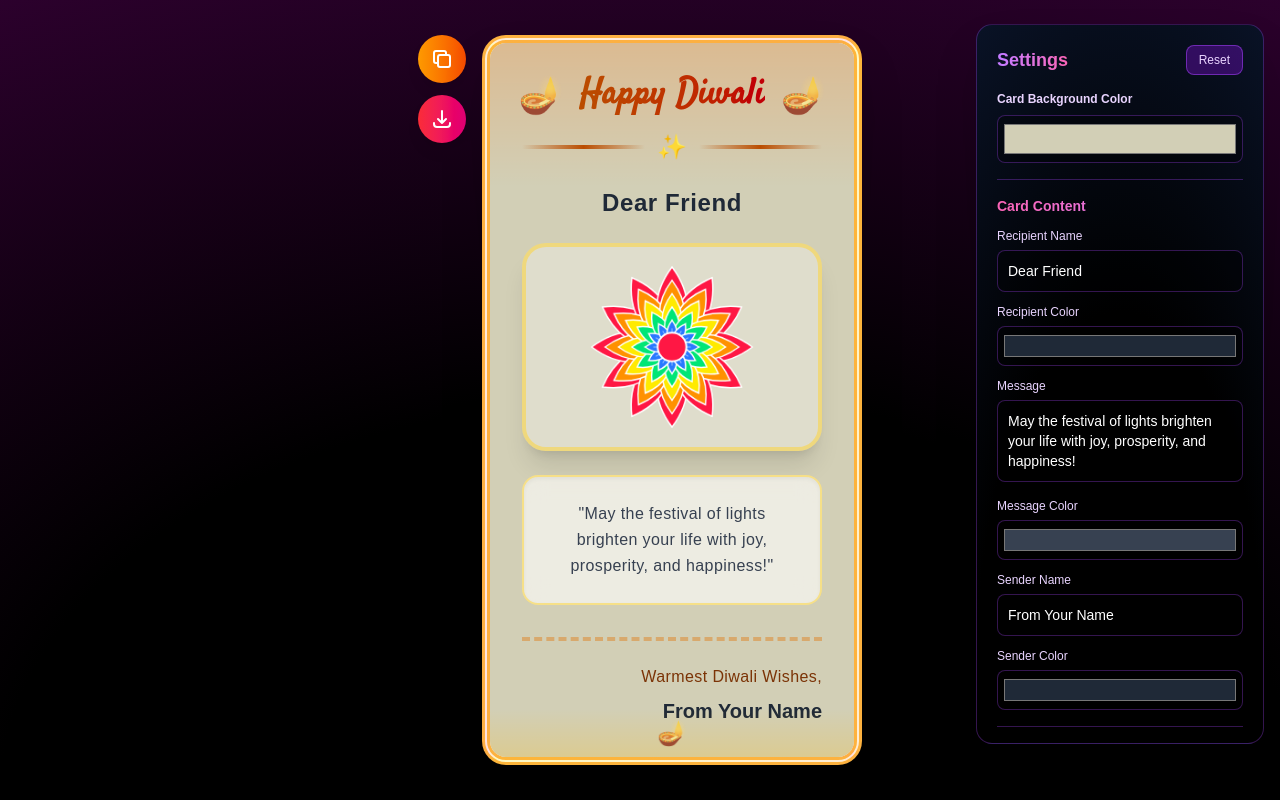
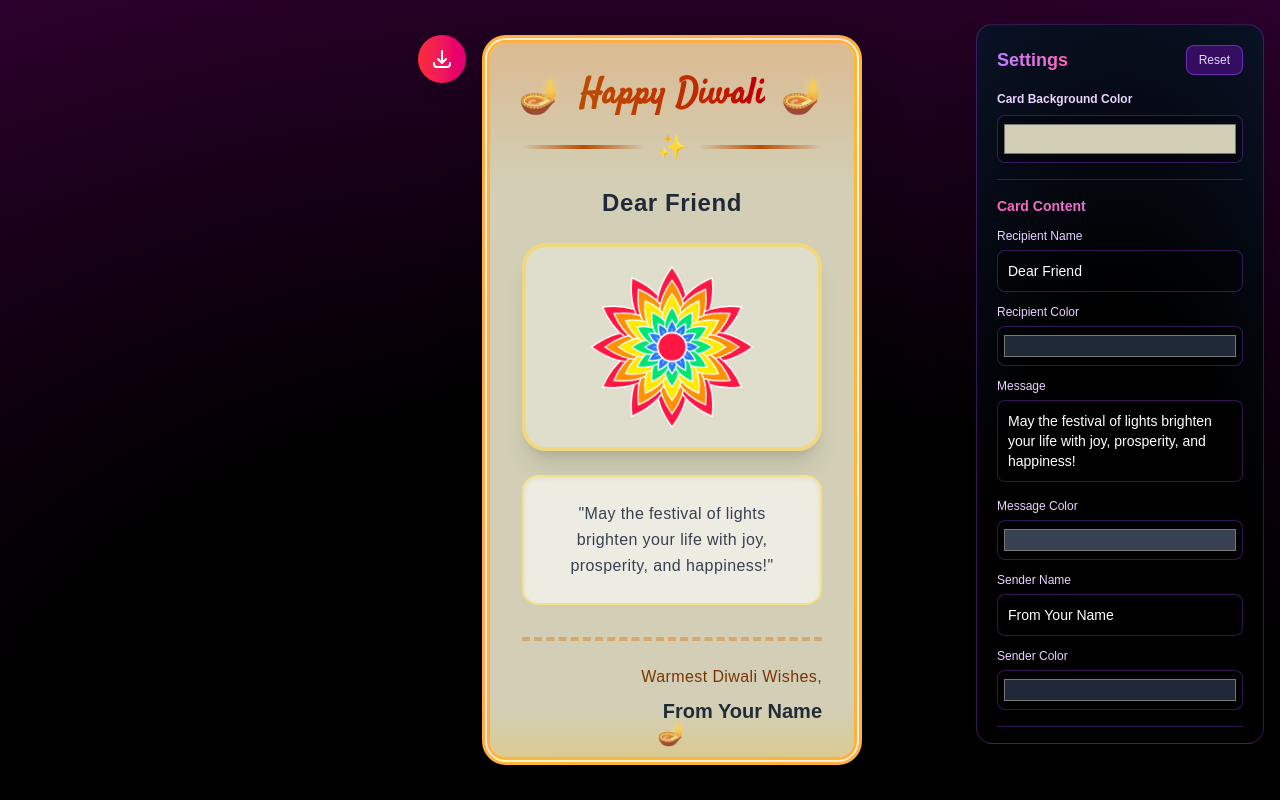
Before and after one commit to aryankumar07/rangwali, a Next.js app: page / in a window 1280 px wide. Built offline with nearby package versions, Linux system fonts and the light colour scheme; a web font is replaced by a local one.

Commit message:
fix: removed copy

```diff
--- a/components/card.jsx
+++ b/components/card.jsx
@@ -108,21 +108,6 @@ const Card = () => {
 
       {/* Action Buttons - Left Side */}
       <div className="flex flex-row md:flex-col gap-3">
-        <button
-          onClick={copyToClipboard}
-          title="Copy to clipboard"
-          className="p-3 rounded-full shadow-lg transition-all bg-gradient-to-r from-amber-500 to-orange-600 text-white hover:from-amber-600 hover:to-orange-700 hover:scale-110"
-        >
-          {copied ? (
-            <svg className="w-6 h-6" fill="none" stroke="currentColor" viewBox="0 0 24 24">
-              <path strokeLinecap="round" strokeLinejoin="round" strokeWidth={2} d="M5 13l4 4L19 7" />
-            </svg>
-          ) : (
-            <svg className="w-6 h-6" fill="none" stroke="currentColor" viewBox="0 0 24 24">
-              <path strokeLinecap="round" strokeLinejoin="round" strokeWidth={2} d="M8 16H6a2 2 0 01-2-2V6a2 2 0 012-2h8a2 2 0 012 2v2m-6 12h8a2 2 0 002-2v-8a2 2 0 00-2-2h-8a2 2 0 00-2 2v8a2 2 0 002 2z" />
-            </svg>
-          )}
-        </button>
 
         <button
           onClick={downloadCard}
```
